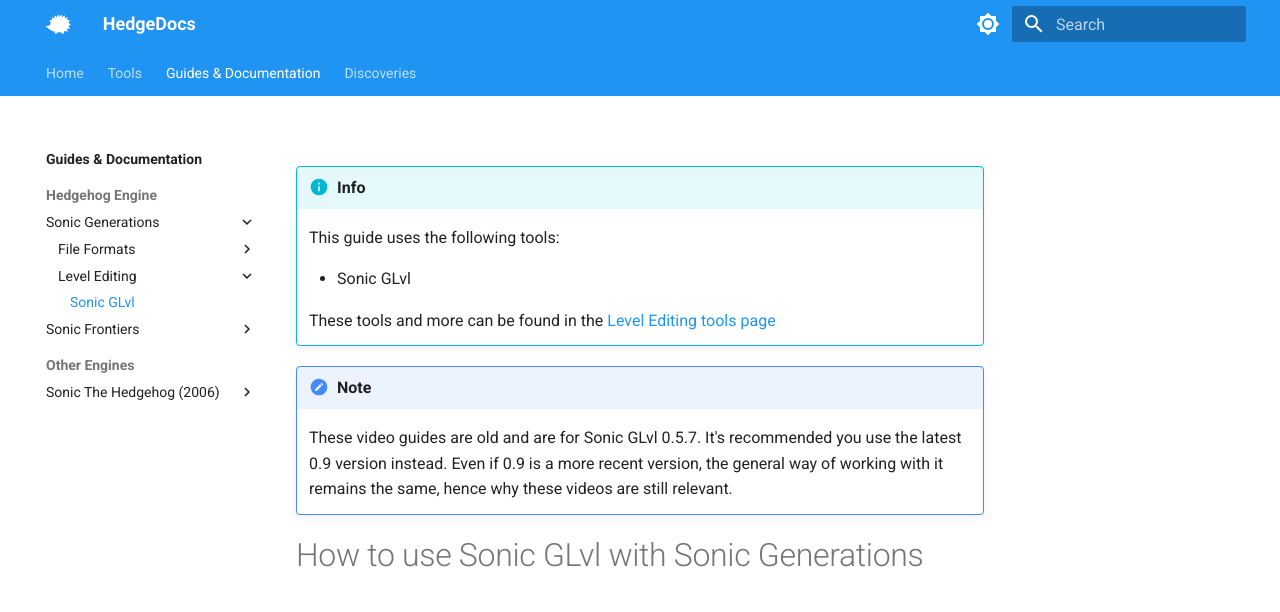
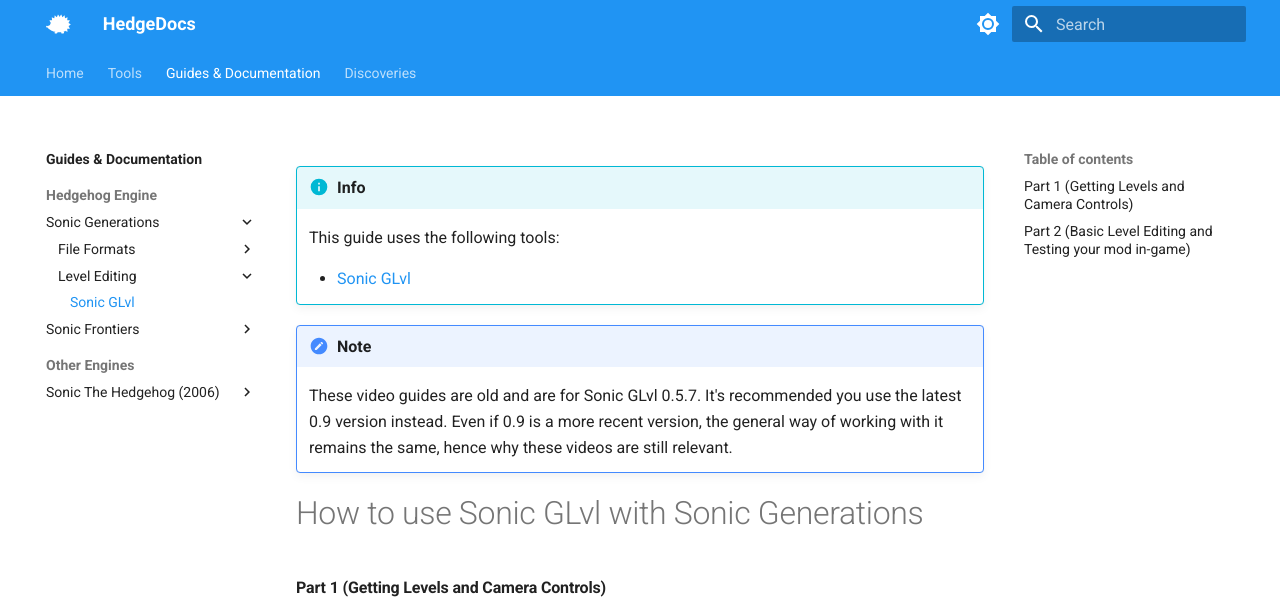
Before and after one commit to HedgeDocs/HedgeDocs.github.io, an MkDocs documentation site: the page built from docs/guides/hedgehog-engine/blueblur/levels/glvl.md, in a window 1280 px wide and 900 px high, cut to the strip 0-612 px from the top of the window. Built offline with MkDocs 1.6.1 and Material for MkDocs 9.7.7, drawn with Linux system fonts in a browser that asks for light colours.

Commit message:
Miscelaneous improvements and added a proper page to '06 level editing tools

```diff
--- a/docs/guides/hedgehog-engine/blueblur/levels/glvl.md
+++ b/docs/guides/hedgehog-engine/blueblur/levels/glvl.md
@@ -4,9 +4,7 @@
 !!! info
     This guide uses the following tools:
 
-    - Sonic GLvl
-
-    These tools and more can be found in the [Level Editing tools page](/tools/hedgehog-engine/blueblur/levels)
+    - [Sonic GLvl](tools/hedgehog-engine/blueblur/levels/){ target="_blank"}
 
 !!! note
     These video guides are old and are for Sonic GLvl 0.5.7. It's recommended you use the latest 0.9 version instead.
@@ -14,8 +12,8 @@
 
 # How to use Sonic GLvl with Sonic Generations
 
-**Part 1 (Getting Levels and Camera Controls)**
+#### Part 1 (Getting Levels and Camera Controls)
 <iframe width="560" height="315" src="https://www.youtube.com/embed/e6olKDqFkR8" title="YouTube video player" frameborder="0" allow="accelerometer; autoplay; clipboard-write; encrypted-media; gyroscope; picture-in-picture" allowfullscreen></iframe>
 
-**Part 2 (Basic Level Editing and Testing your mod in-game)**
+#### Part 2 (Basic Level Editing and Testing your mod in-game)
 <iframe width="560" height="315" src="https://www.youtube.com/embed/F5ILHTlMjgs" title="YouTube video player" frameborder="0" allow="accelerometer; autoplay; clipboard-write; encrypted-media; gyroscope; picture-in-picture" allowfullscreen></iframe>
--- a/mkdocs.yml
+++ b/mkdocs.yml
@@ -36,6 +36,7 @@
         - Level Editing: tools/others/sonic2010/levels.md
       - Sonic The Hedgehog (2006):
         - File Formats: tools/others/marathon/files.md
+        - Level Editing: tools/others/marathon/levels.md
   - Guides & Documentation:
     - guides/index.md
     - Hedgehog Engine:
@@ -99,6 +100,8 @@
   - pymdownx.inlinehilite
   - pymdownx.snippets
   - pymdownx.superfences
+  - attr_list
+  - md_in_html
 extra_css:
   - stylesheets/extra.css
 extra_javascript:
```
Also changed, not shown: docs/assets/custom.js (+19 -4 lines), docs/guides/hedgehog-engine/blueblur/files/xncp/anims.md (+1 -3 lines), docs/guides/hedgehog-engine/blueblur/files/xncp/basics.md (+1 -2 lines), docs/guides/hedgehog-engine/rangers/scripts/funcs.md (+3 -3 lines), docs/guides/others/marathon/levels/glvl.md (+2 -2 lines), docs/tools/others/marathon/levels.md (added, +10 -0 lines).
